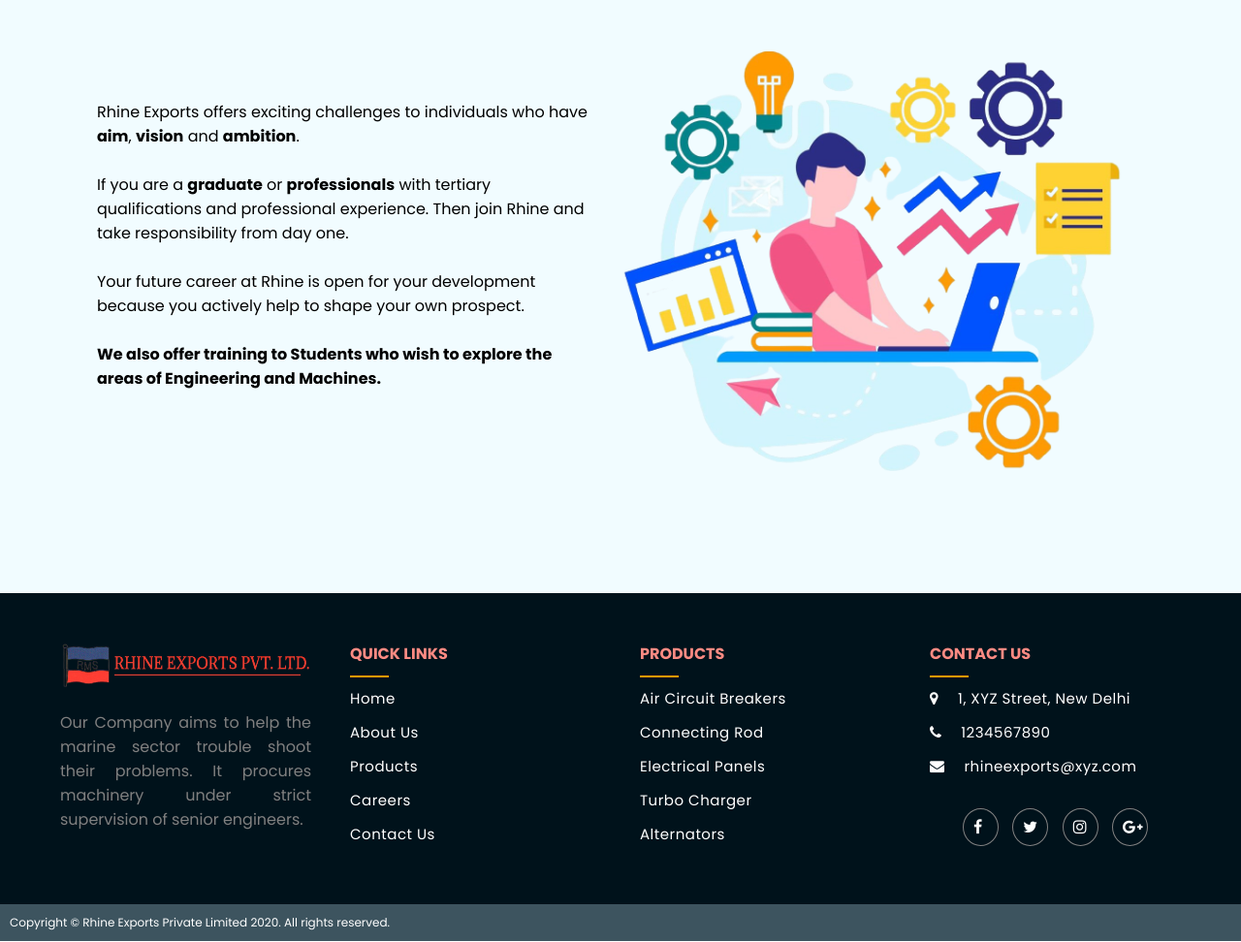
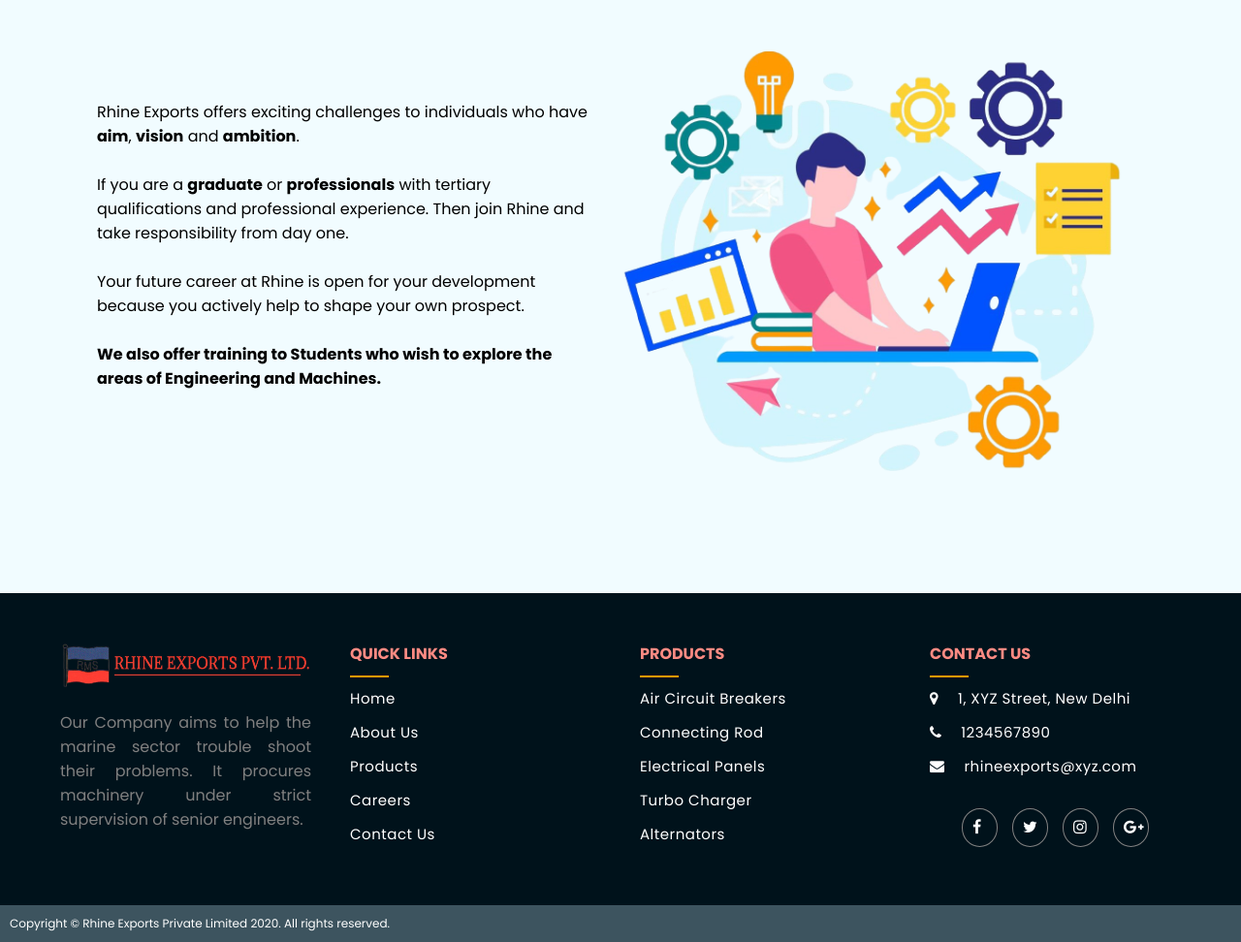
Before and after one commit to biancashelly/Hacktoberfest2022, a plain HTML site: page HOME-PAGE/index.html in a window 1280 px wide. Shown: the part 3926-4898 px from the top of the page at 97% size. Drawn offline with nearby package versions, Linux system fonts and the light colour scheme.

Commit message:
Update style.css
changed minor things

```diff
--- a/HOME-PAGE/css/style.css
+++ b/HOME-PAGE/css/style.css
@@ -363,14 +363,14 @@
 }
 
 .social-media i {
-	height: 15px;
-	width: 15px;
-	margin: 20px 5px;
-	padding: 10px;
-	padding-right: 25px;
-	padding-bottom: 27px;
+	height: 15.2px;
+	width: 15.2px;
+	margin: 20.2px 5.2px;
+	padding: 10.2px;
+	padding-right: 25.2px;
+	padding-bottom: 27.2px;
 	color: #fff;
-	border-radius: 50%;
+	border-radius: 52%;
 	border: 1px solid grey;
 	transition: 0.3s;
 }
```
